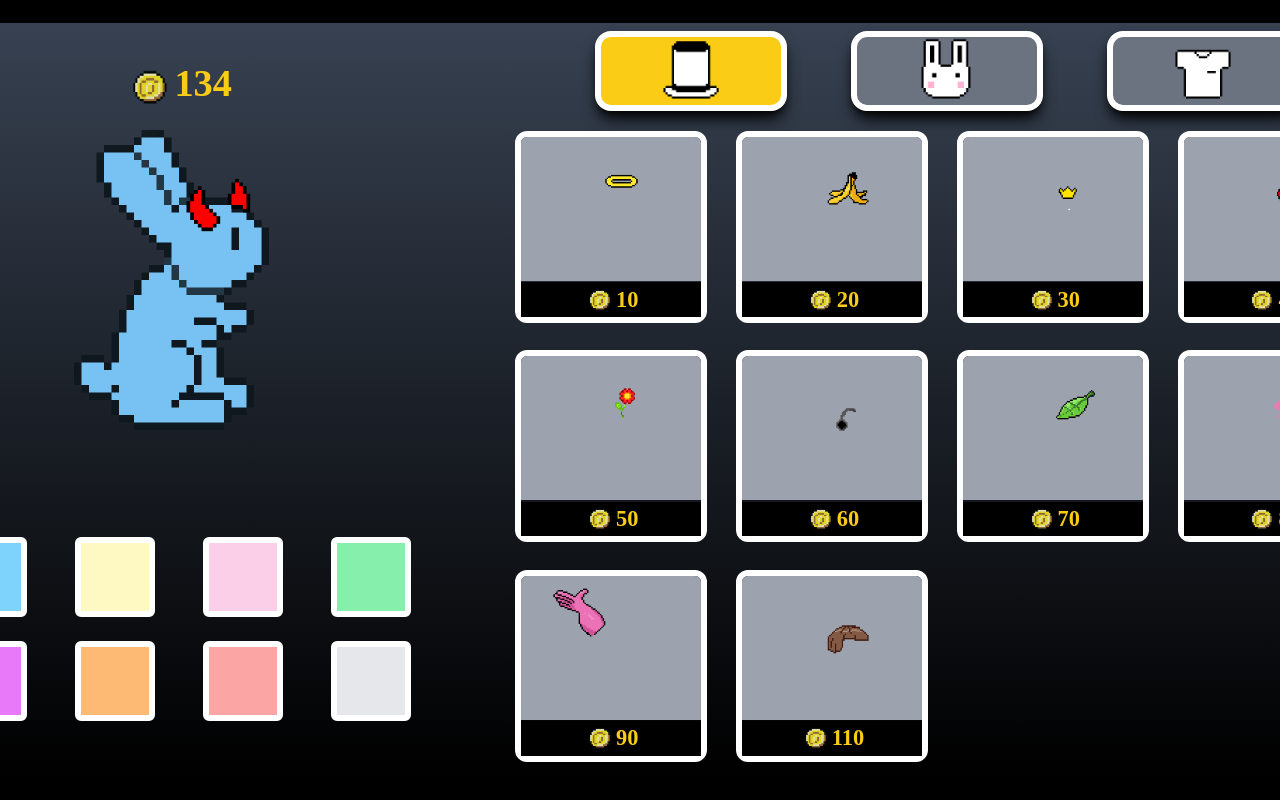
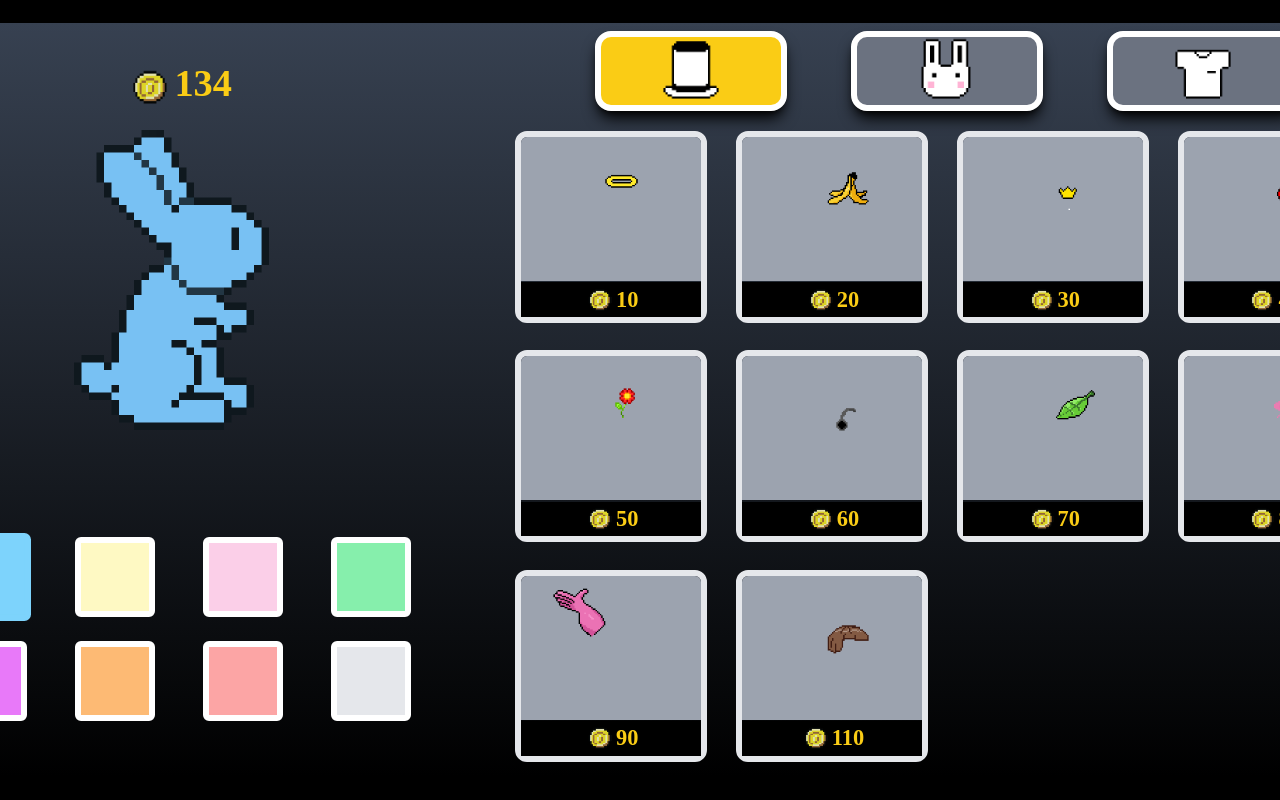
Before and after one commit to tlalswn23/whostheazara, a React (Vite) app in the folder FE/: page /shop in a window 1280 px wide. Shown: the top 800 px of the page. Built offline with nearby package versions, Linux system fonts and the light colour scheme; a web font is replaced by a local one.

Commit message:
Feat: 상점 아이템 프리뷰

```diff
--- a/FE/src/components/shop/ShopCharacter.tsx
+++ b/FE/src/components/shop/ShopCharacter.tsx
@@ -3,7 +3,11 @@ import { ShopCharacterColor } from "./ShopCharacterColor";
 import coin from "../../assets/img/shop/coin.png";
 import { ShopCharacterPreview } from "./ShopCharacterPreview";
 
-export const ShopCharacter = () => {
+interface ShopCharacterProps {
+  outfit: [cap: number, face: number, clothing: number];
+}
+
+export const ShopCharacter = ({ outfit }: ShopCharacterProps) => {
   const [color, setColor] = useState(0);
   return (
     <>
@@ -12,8 +16,8 @@ export const ShopCharacter = () => {
           <img className="w-auto 3xl:h-[60px] h-[48px] 3xl:mt-[10px] mt-[8px]" src={coin} />
           <p className="text-yellow-400 font-bold 3xl:text-[48px] text-[38.4px]">134</p>
         </div>
-        <ShopCharacterPreview color={color} />
-        <ShopCharacterColor setColor={setColor} />
+        <ShopCharacterPreview color={color} outfit={outfit} />
+        <ShopCharacterColor color={color} setColor={setColor} />
       </div>
     </>
   );
--- a/FE/src/components/shop/ShopCharacterColor.tsx
+++ b/FE/src/components/shop/ShopCharacterColor.tsx
@@ -1,17 +1,20 @@
-import { BACK_COLOR_MAP } from "../../constants/common/ColorMap";
+import { BACK_COLOR_MAP, BORDER_COLOR_MAP } from "../../constants/common/ColorMap";
 
 interface ShopCharacterColorProps {
+  color: number;
   setColor: (num: number) => void;
 }
 
-export const ShopCharacterColor = ({ setColor }: ShopCharacterColorProps) => {
+export const ShopCharacterColor = ({ color, setColor }: ShopCharacterColorProps) => {
   return (
     <div className="flex flex-wrap w-[100%] justify-center">
       {BACK_COLOR_MAP.map((item, index) => {
         if (index > 0) {
           return (
             <div
-              className={`3xl:w-[100px] w-[80px] 3xl:h-[100px] h-[80px] 3xl:mx-[30px] mx-[24px] 3xl:mb-[30px] mb-[24px] ${item} cursor-pointer border-solid border-white 3xl:border-[8px] border-[6.4px] rounded-md`}
+              className={`3xl:w-[100px] w-[80px] 3xl:h-[100px] h-[80px] 3xl:mx-[30px] mx-[24px] 3xl:mb-[30px] mb-[24px] ${item} cursor-pointer border-solid 3xl:border-[8px] border-[6.4px] rounded-md ${
+                color === index - 1 ? `${BORDER_COLOR_MAP[index]} scale-110` : "border-white"
+              }`}
               onClick={() => setColor(index - 1)}
               key={index}
             />
--- a/FE/src/components/shop/ShopCharacterPreview.tsx
+++ b/FE/src/components/shop/ShopCharacterPreview.tsx
@@ -1,19 +1,22 @@
 import { RABBIT_MAP } from "../../constants/common/RabbitMap";
 import { RABBIT_STATE_MAP } from "../../constants/game/RabbitStateMap";
-import test from "../../assets/img/shop/walk/cap/test.gif";
+import { CAP_MAP, CLOTHING_MAP, FACE_MAP } from "../../constants/shop/ShopListMap";
 
 interface ShopCharacterPreviewProps {
+  outfit: [cap: number, face: number, clothing: number];
   color: number;
 }
 
-export const ShopCharacterPreview = ({ color }: ShopCharacterPreviewProps) => {
+export const ShopCharacterPreview = ({ color, outfit }: ShopCharacterPreviewProps) => {
   return (
     <>
       <img
-        src={RABBIT_MAP[color].IMG[RABBIT_STATE_MAP.WALK]}
+        src={RABBIT_MAP[color].IMG[RABBIT_STATE_MAP.STAND]}
         className="absolute 3xl:w-[600px] w-[480px] 3xl:h-[600px] h-[480px]"
       />
-      <img src={test} className="absolute 3xl:w-[600px] w-[480px] 3xl:h-[600px] h-[480px]" />
+      <img src={CLOTHING_MAP[outfit[2]].img} className="absolute 3xl:w-[600px] w-[480px] 3xl:h-[600px] h-[480px]" />
+      <img src={FACE_MAP[outfit[1]].img} className="absolute 3xl:w-[600px] w-[480px] 3xl:h-[600px] h-[480px]" />
+      <img src={CAP_MAP[outfit[0]].img} className="absolute 3xl:w-[600px] w-[480px] 3xl:h-[600px] h-[480px]" />
     </>
   );
 };
--- a/FE/src/components/shop/ShopList.tsx
+++ b/FE/src/components/shop/ShopList.tsx
@@ -1,20 +1,29 @@
 import { TAB_MAP } from "../../constants/shop/TabMap";
 import { ShopListBox } from "./ShopListBox";
 import { ShopListTab } from "./ShopListTab";
-import { useState } from "react";
+import { useState, useEffect } from "react";
 
 interface ShopListProps {
   changePreview: (index: number, num: number) => void;
+  outfit: [cap: number, face: number, clothing: number];
 }
 
-export const ShopList = ({ changePreview }: ShopListProps) => {
+export const ShopList = ({ changePreview, outfit }: ShopListProps) => {
   const [selectTab, setSelectTab] = useState(TAB_MAP.CAP);
-  const [seletItem, setSeletItem] = useState(0);
+  const [selectItem, setSelectItem] = useState(0);
+
+  useEffect(() => {
+    setSelectItem(outfit[selectTab]);
+  }, [selectTab]);
+
+  useEffect(() => {
+    changePreview(selectTab, selectItem);
+  }, [selectItem]);
 
   return (
     <div className="w-[60%] h-full flex flex-col">
       <ShopListTab selectTab={selectTab} setSelectTab={setSelectTab} />
-      <ShopListBox selectTab={selectTab} setSeletItem={setSeletItem} />
+      <ShopListBox selectTab={selectTab} selectItem={selectItem} setSelectItem={setSelectItem} />
     </div>
   );
 };
--- a/FE/src/components/shop/ShopListBox.tsx
+++ b/FE/src/components/shop/ShopListBox.tsx
@@ -5,7 +5,8 @@ import { ShopListBoxItem } from "./ShopListBoxItem";
 
 interface ShopListBoxPorps {
   selectTab: number;
-  setSeletItem: (num: number) => void;
+  selectItem: number;
+  setSelectItem: (num: number) => void;
 }
 
 interface ShopListMap {
@@ -13,7 +14,7 @@ interface ShopListMap {
   cost: number;
 }
 
-export const ShopListBox = ({ selectTab, setSeletItem }: ShopListBoxPorps) => {
+export const ShopListBox = ({ selectTab, selectItem, setSelectItem }: ShopListBoxPorps) => {
   const [shopItem, setShopItem] = useState<ShopListMap[]>(CAP_MAP);
 
   useEffect(() => {
@@ -29,7 +30,17 @@ export const ShopListBox = ({ selectTab, setSeletItem }: ShopListBoxPorps) => {
   return (
     <div className="w-full h-full flex flex-wrap overflow-scroll cursor-pointer">
       {shopItem.map((item, index) => {
-        return index > 0 && <ShopListBoxItem item={item} key={index} />;
+        return (
+          index > 0 && (
+            <ShopListBoxItem
+              item={item}
+              index={index}
+              selectItem={selectItem}
+              setSelectItem={setSelectItem}
+              key={index}
+            />
+          )
+        );
       })}
     </div>
   );
--- a/FE/src/components/shop/ShopListBoxItem.tsx
+++ b/FE/src/components/shop/ShopListBoxItem.tsx
@@ -6,12 +6,20 @@ interface itemInfo {
 }
 interface ShopListBoxItemProps {
   item: itemInfo;
+  index: number;
+  selectItem: number;
+  setSelectItem: (num: number) => void;
 }
 
-export const ShopListBoxItem = ({ item }: ShopListBoxItemProps) => {
+export const ShopListBoxItem = ({ item, index, selectItem, setSelectItem }: ShopListBoxItemProps) => {
   return (
     <>
-      <div className="3xl:w-[240px] w-[192px] 3xl:h-[240px] h-[192px] 3xl:my-[15px] my-[12px] flex flex-wrap 3xl:ml-[36px] ml-[28.8px] border-solid border-white 3xl:border-[8px] border-[6.4px] rounded-xl">
+      <div
+        className={`3xl:w-[240px] w-[192px] 3xl:h-[240px] h-[192px] 3xl:my-[15px] my-[12px] flex flex-wrap 3xl:ml-[36px] ml-[28.8px] border-solid  3xl:border-[8px] border-[6.4px] rounded-xl ${
+          index === selectItem && "border-yellow-400"
+        }`}
+        onClick={() => setSelectItem(index)}
+      >
         <div className="w-[100%] h-[80%] rounded-t-md bg-gray-400">
           <img src={item.img} />
         </div>
--- a/FE/src/pages/Shop.tsx
+++ b/FE/src/pages/Shop.tsx
@@ -1,7 +1,7 @@
 import { ShopCharacter } from "../components/shop/ShopCharacter";
 import { ShopList } from "../components/shop/ShopList";
 import { ShopLayout } from "../layouts/ShopLayout";
-import { useState } from "react";
+import { useEffect, useState } from "react";
 
 export const Shop = () => {
   const [cap, setCap] = useState(0);
@@ -16,10 +16,14 @@ export const Shop = () => {
       setClothing(num);
     }
   };
+  const [outfit, setOutfit] = useState([cap, face, clothing]);
+  useEffect(() => {
+    setOutfit([cap, face, clothing]);
+  }, [cap, face, clothing]);
   return (
     <ShopLayout>
-      <ShopCharacter />
-      <ShopList changePreview={changePreview} />
+      <ShopCharacter outfit={outfit} />
+      <ShopList changePreview={changePreview} outfit={outfit} />
     </ShopLayout>
   );
 };
```
